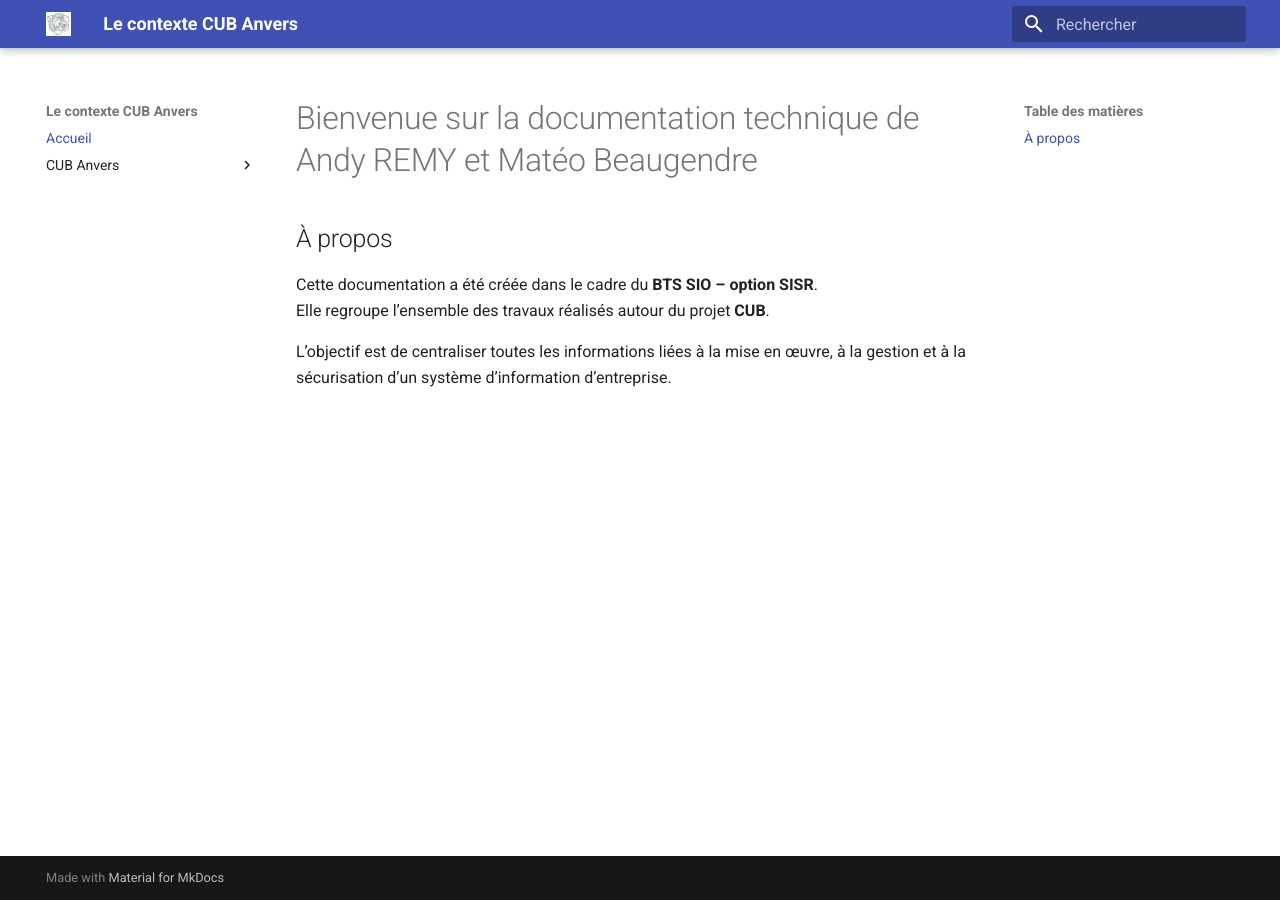
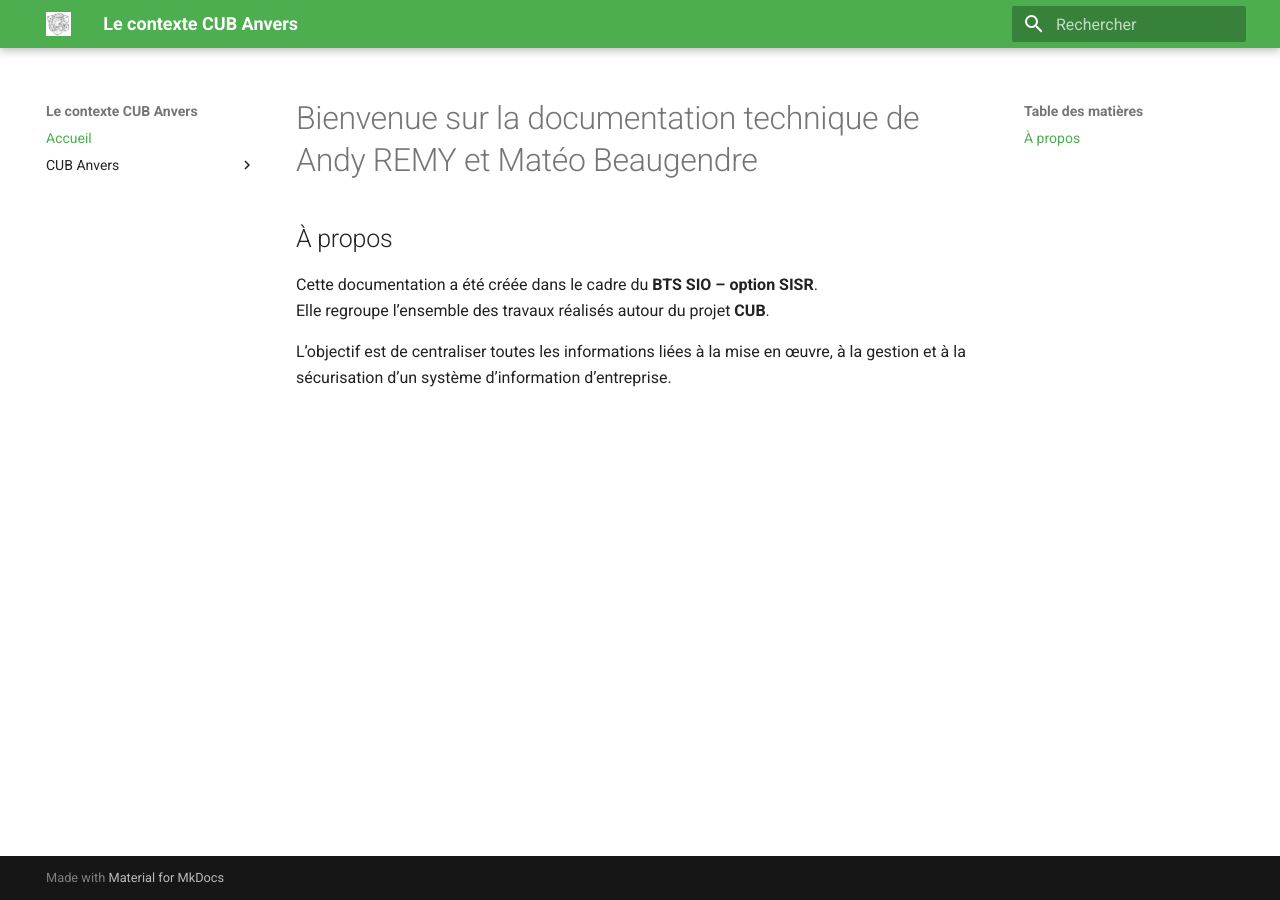
Before and after one commit to Adfiree/Anvers, an MkDocs documentation site: the page built from docs/index.md, in a window 1280 px wide. Built offline with MkDocs 1.6.1 and Material for MkDocs 9.7.7, drawn with Linux system fonts in a browser that asks for light colours.

Commit message:
couleur site2

```diff
--- a/mkdocs.yml
+++ b/mkdocs.yml
@@ -8,8 +8,8 @@ theme:
   features:
     - content.code.copy
   palette:
-    primary: indigo
-    accent: vert
+    primary: green
+    accent: teal
 
 nav:
   - Accueil: index.md
```
